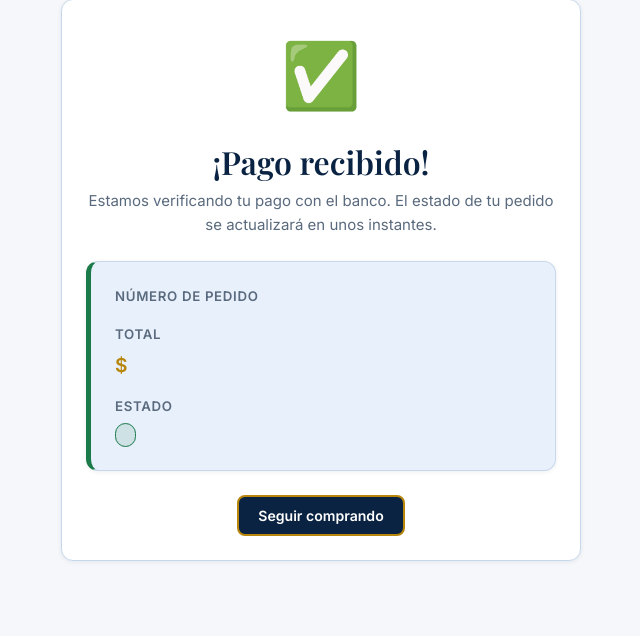
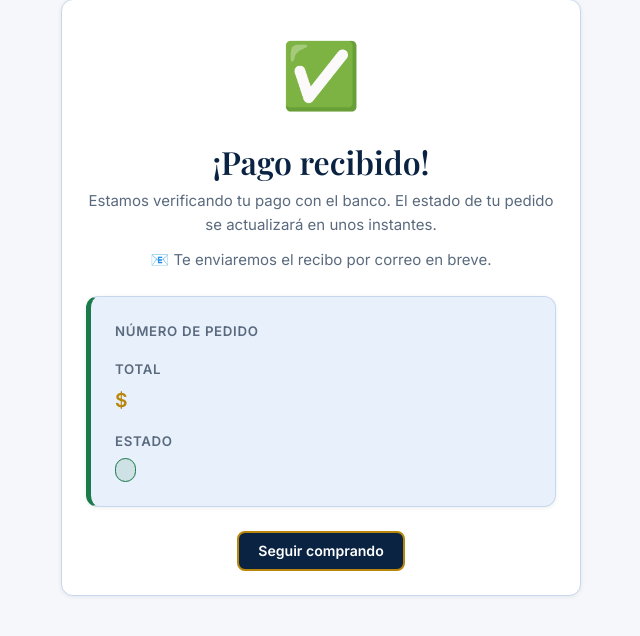
Before and after one commit to Hakm03/Django, a Django app: template catalogo/templates/catalogo/pago_exitoso.html in a window 1280 px wide. Shown: the part 90-726 px from the top of the page, without its empty margins (319-959 px from the left). Run offline with Django 4.2, Linux system fonts and the light colour scheme; the template is opened without the code that fills it, so the values that code supplies are empty; parts of the project's set-up code (start-up, migrations or seed data) failed here and were passed over.

Commit message:
W16: pago_exitoso avisa que el recibo llegara por correo
Co-Authored-By: Claude Sonnet 5.5 <noreply@anthropic.com>

```diff
--- a/catalogo/templates/catalogo/pago_exitoso.html
+++ b/catalogo/templates/catalogo/pago_exitoso.html
@@ -13,6 +13,9 @@
         <p style="color:var(--clr-muted);margin-bottom:1.5rem;">
             Estamos verificando tu pago con el banco. El estado de tu pedido
             se actualizará en unos instantes.
+        </p>
+        <p style="color:var(--clr-muted);margin:-.8rem 0 1.5rem;">
+            📧 Te enviaremos el recibo por correo en breve.
         </p>
 
         <div class="erp-card" style="background:var(--clr-ice);
```
